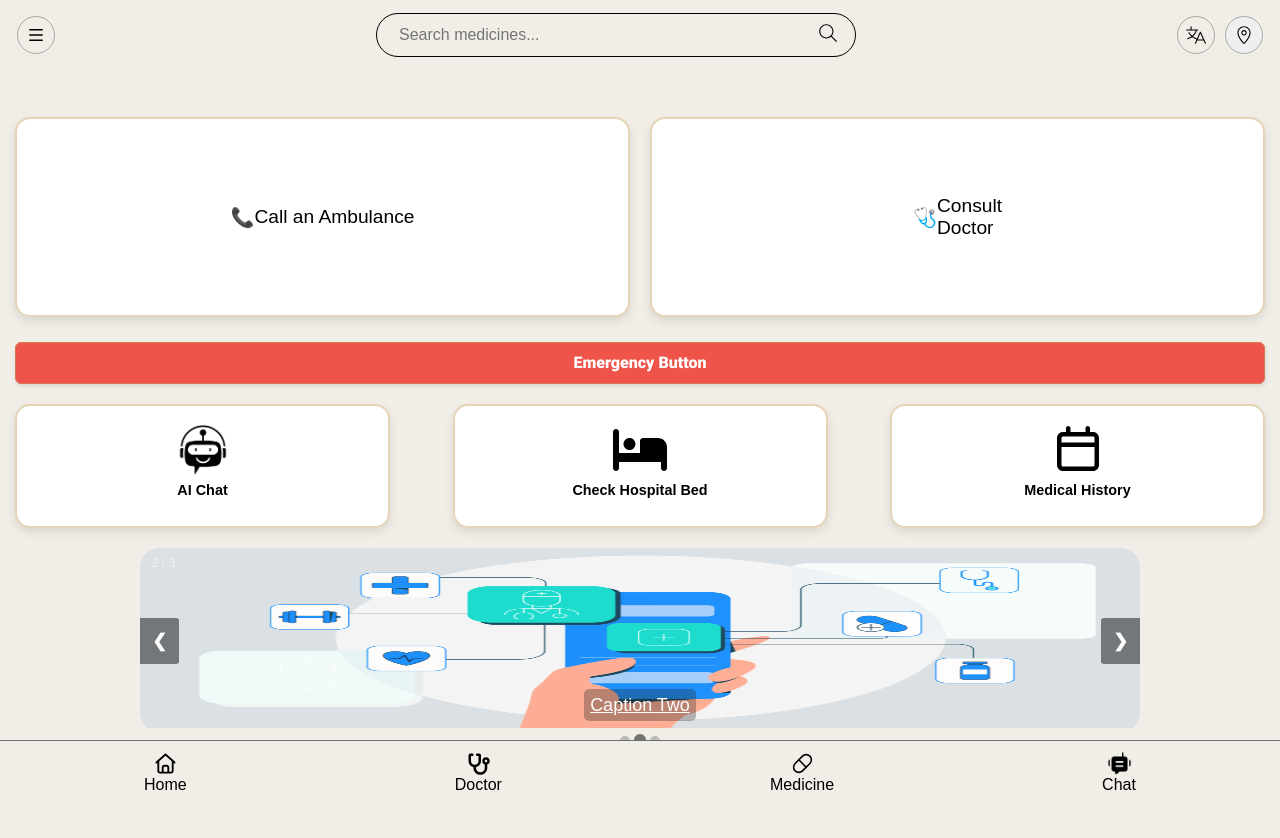
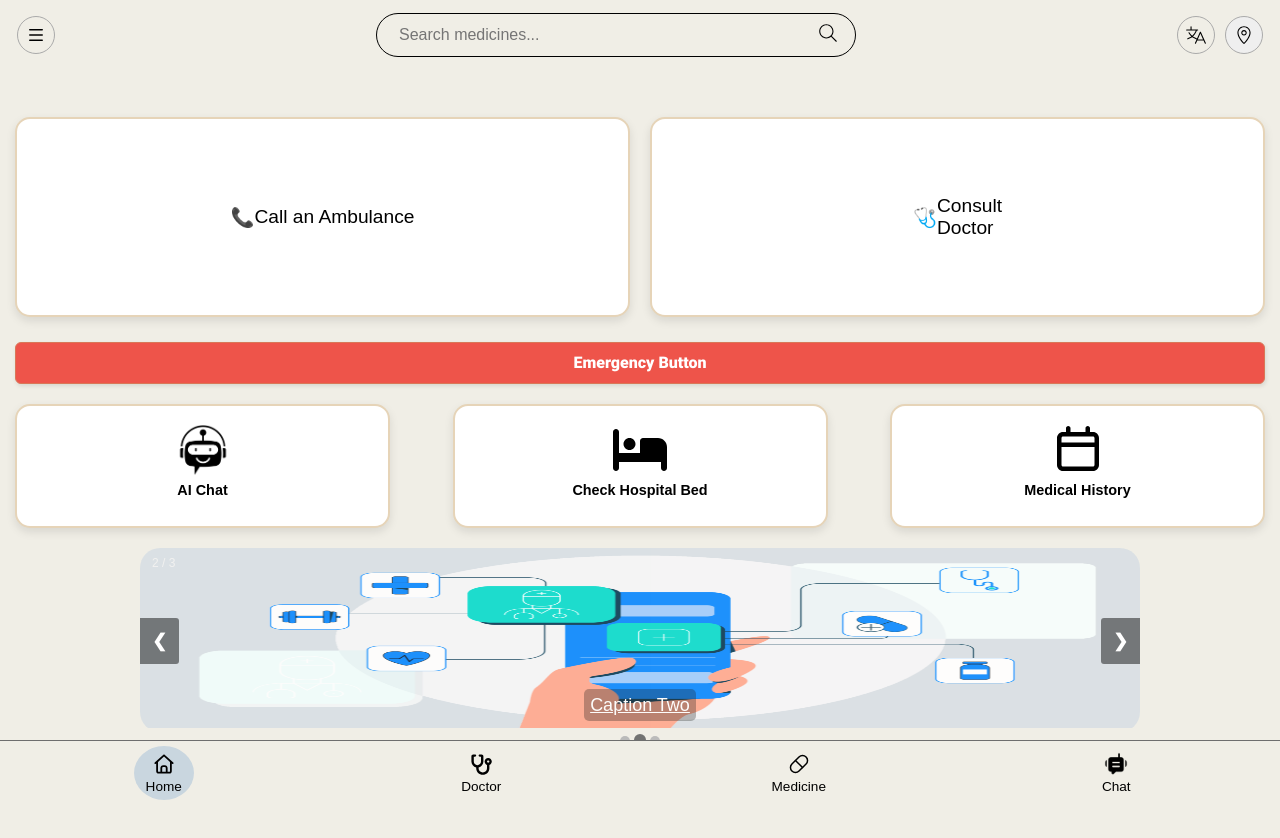
Before and after one commit to RURAL-MEDIC/Healplus, a React (Vite) app in the folder vanilla-frontend/: page / in a window 1280 px wide. Shown: the top 838 px of the page. Built offline with nearby package versions, Linux system fonts and the light colour scheme.

Commit message:
Navbar tab active effect feature added

```diff
--- a/vanilla-frontend/src/components/Navbar.jsx
+++ b/vanilla-frontend/src/components/Navbar.jsx
@@ -4,8 +4,7 @@ import Homeicon from "../assets/house.svg"
 import Chaticon from "../assets/chatbot.png"
 import Medicineicon from "../assets/pill.svg"
 import Doctoricon from "../assets/stethoscope.svg"
-
-import { Link } from "react-router-dom";
+import { NavLink } from 'react-router-dom'
 
 
 export default function Navbar() {
@@ -14,10 +13,10 @@ export default function Navbar() {
         <div className="navbar">
             <div className="links">
 
-                <Link to="/"><img src={Homeicon} alt=""/>Home</Link>
-                <Link to="/doctor"><img src={Doctoricon} alt=""/>Doctor</Link>
-                <Link to="/medicine"><img src={Medicineicon} alt=""/>Medicine</Link>
-                <Link to="/chat"><img src={Chaticon} alt=""/>Chat</Link>
+                <NavLink to="/" className={({isActive}) => isActive ? "selected" : ""}><img src={Homeicon} alt=""/>Home</NavLink>
+                <NavLink to="/doctor" className={({isActive}) => isActive ? "selected" : ""}><img src={Doctoricon} alt=""/>Doctor</NavLink>
+                <NavLink to="/medicine"  className={({isActive}) => isActive ? "selected" : ""}><img src={Medicineicon} alt=""/>Medicine</NavLink>
+                <NavLink to="/chat"  className={({isActive}) => isActive ? "selected" : ""}><img src={Chaticon} alt=""/>Chat</NavLink>
 
             </div>
         </div>
--- a/vanilla-frontend/src/styles/Navbar.css
+++ b/vanilla-frontend/src/styles/Navbar.css
@@ -1,23 +1,24 @@
-
-
-     .navbar{
-        /* background-color: #ffffff; */
+.navbar {
   background-color: #f0eee6;
   padding: 10px;
   position: fixed;
   width: 100vw;
   height: 60px;
-        /*top: calc(100% - 60px);          /*For PC */
-        bottom: 0;           /*For Mobile*/
+  bottom: 0;
   left: 0;
   border-top: 1px solid #6e6e6e;
   z-index: 100;
+  padding: 5px;
+
 }
-     .links{
+.navbar .links {
   display: flex;
   justify-content: space-around;
+  align-items: center;
 }
-     .links a{
+
+.navbar .links a {
+  width: 60px;
   text-decoration: none;
   color: #000000;
   display: flex;
@@ -25,8 +26,17 @@
   align-items: center;
   justify-content: center;
   font-family: sans-serif;
+  font-size: 0.85rem;
+  /* border-radius: 8px; */
 }
-     .links img{
-        height: 25px;
-        width: 25px;
+.navbar .links img {
+  height: 24px;
+  width: 24px;
+  margin-bottom: 3px;
 }
+
+.navbar .selected {
+  background: #c9d6df;
+  border-radius: 50%;
+  padding: 6px;
+}
```
Lines whose indentation alone changed are shown as unchanged.
